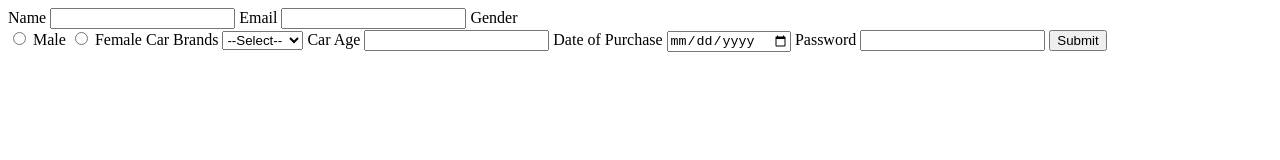
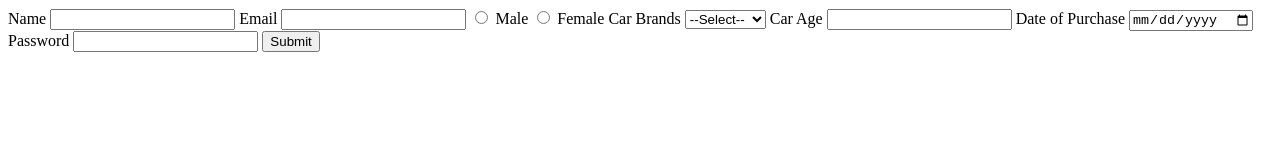
Before and after one commit to acciojob/car-insurance-form-itsaayush27, a website: page main.html in a window 1280 px wide. Drawn offline with Linux system fonts and the light colour scheme.

Commit message:
created a submission

```diff
--- a/main.html
+++ b/main.html
@@ -6,16 +6,15 @@
 <body>
 	<form method="post">
 		<label for="name">Name</label>
-		<input type="text" id="name" name="name" required>
+		<input type="text" id="name" required>
 
 		<label for="email">Email</label>
 		<input type="email" id="email" name="email" required>
 
-		<label>Gender</label><br>
-		<input type="radio" id="gender_m" name="gender" value="Male" required>
+		<input type="radio" id="gender_m" name="gender" required>
 		<label for="gender_m">Male</label>
 
-		<input type="radio" id="gender_f" name="gender" value="Female" required>
+		<input type="radio" id="gender_f" name="gender"  required>
 		<label for="gender_f">Female</label>
 
 		<label for="cars">Car Brands</label>
```
